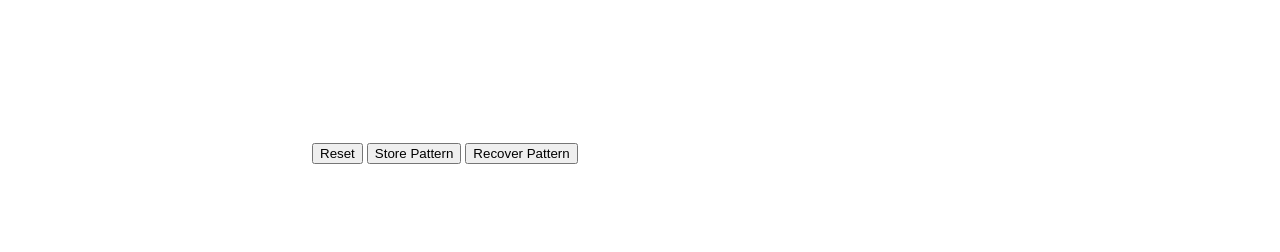
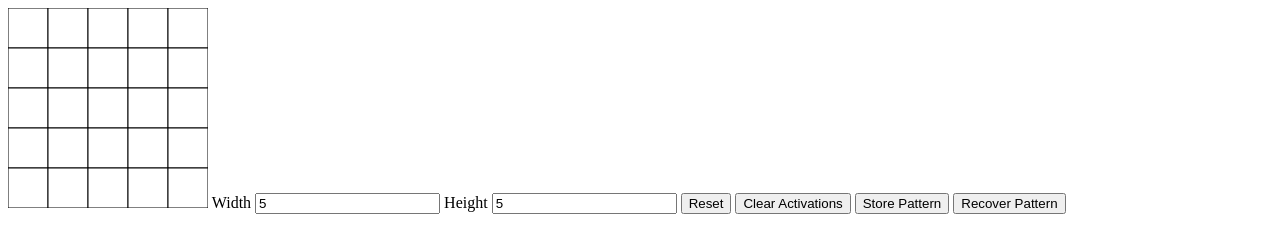
Before and after one commit to imitablerabbit/hopfield-network, a plain HTML site: page index.html in a window 1280 px wide. Both pictures are taken after a click on the button "Reset". Drawn offline with Linux system fonts and the light colour scheme.

Commit message:
Added a UI to help visualise

```diff
--- /dev/null
+++ b/hopfield-ui.js
@@ -0,0 +1,100 @@
+var canvas = document.getElementById("hopfield-canvas");
+var context = canvas.getContext("2d");
+var resetButton = document.getElementById("reset-button");
+var clearButton = document.getElementById("clear-button");
+var storeButton = document.getElementById("store-button");
+var recoverButton = document.getElementById("recover-button");
+var widthInput = document.getElementById("width-input");
+var heightInput = document.getElementById("height-input");
+var nodeWidth = widthInput.value;
+var nodeHeight = heightInput.value;
+var network = new HopfieldNetwork(nodeWidth * nodeHeight);
+network.initialiseNodes();
+
+window.onload = function() {
+	canvas.height = 200;
+	canvas.width = 200;
+	drawNodes();
+	resetButton.addEventListener("click", reset);
+	clearButton.addEventListener("click", clear);
+	recoverButton.addEventListener("click", recover);
+	storeButton.addEventListener("click", store);
+	canvas.addEventListener("click", canvasMouseHandler);
+	widthInput.addEventListener("mouseup", resizeNetwork);
+	heightInput.addEventListener("mouseup", resizeNetwork);
+	widthInput.addEventListener("keyup", resizeNetwork);
+	heightInput.addEventListener("keyup", resizeNetwork);
+}
+
+function drawNodes() {
+	var width = canvas.width / nodeWidth;
+	var height = canvas.height / nodeHeight;
+	for (var i = 0; i < nodeHeight; i++) {
+		var y = height * i;
+		for (var j = 0; j < nodeWidth; j++) {
+			var x = width * j;
+			var act = network.nodes[(nodeWidth * i) + j].activation;
+			if (act > 0)
+				drawHighActivation(x, y, width, height);
+			if (act < 0 || act == 0)
+				drawLowActivation(x, y, width, height);
+		}
+	}
+}
+
+function drawLowActivation(x, y, width, height) {
+	context.fillStyle = "#FFFFFF";
+	context.strokeStyle="#000000";
+	context.fillRect(x, y, width, height);
+	context.strokeRect(x, y, width, height);
+}
+
+function drawHighActivation(x, y, width, height) {
+	context.fillStyle = "#000000";
+	context.strokeStyle = "#000000";
+	context.fillRect(x, y, width, height);
+	context.strokeRect(x, y, width, height);
+}
+
+function reset() {
+	network.initialiseNodes();
+	drawNodes();
+}
+
+function recover() {
+	network.recover();
+	drawNodes();
+}
+
+function store() {
+	network.addActivationsPattern();
+}
+
+function canvasMouseHandler(evt) {
+	var mouseX = evt.pageX - canvas.offsetLeft;
+	var mouseY = evt.pageY - canvas.offsetTop;
+	var x = Math.floor(mouseX / (canvas.width / nodeWidth));
+	var y = Math.floor(mouseY / (canvas.height / nodeHeight));
+	var node = network.nodes[(nodeHeight * y) + x];
+	if (node.activation > 0)
+		node.activation = -1;
+	else
+		node.activation = 1;
+	drawNodes();
+}
+
+function clear() {
+	for (var i = 0; i < network.nodes.length; i++)
+		network.nodes[i].activation = 0;
+	drawNodes();
+}
+
+function resizeNetwork() {
+	if (nodeWidth == widthInput.value && nodeHeight == heightInput.value)
+		return
+	nodeWidth = widthInput.value;
+	nodeHeight = heightInput.value;
+	network = new HopfieldNetwork(nodeWidth * nodeHeight);
+	network.initialiseNodes();
+	drawNodes();
+}
--- a/index.html
+++ b/index.html
@@ -5,18 +5,18 @@
 	</head>
 	<body>
 		<canvas id="hopfield-canvas"></canvas>
+
+		<label for="width-input">Width</label>
+		<input type="number" id="width-input" value="5">
+		<label for="height-input">Height</label>
+		<input type="number" id="height-input" value="5">
+
 		<button id="reset-button">Reset</button>
+		<button id="clear-button">Clear Activations</button>
 		<button id="store-button">Store Pattern</button>
 		<button id="recover-button">Recover Pattern</button>
+
 		<script src="hopfield.js"></script>
-		<script>
-			var h = new HopfieldNetwork(3);
-			h.initialiseNodes();
-			h.addPattern([1, 1, -1]);
-			h.addPattern([-1, -1, 1]);
-			h.setActivations([1, -1, -1]);
-			h.recover();
-			console.log(h.getActivations());
-		</script>
+		<script src="hopfield-ui.js"></script>
 	</body>
 </html>
```
Also changed, not shown: 2 other files.
